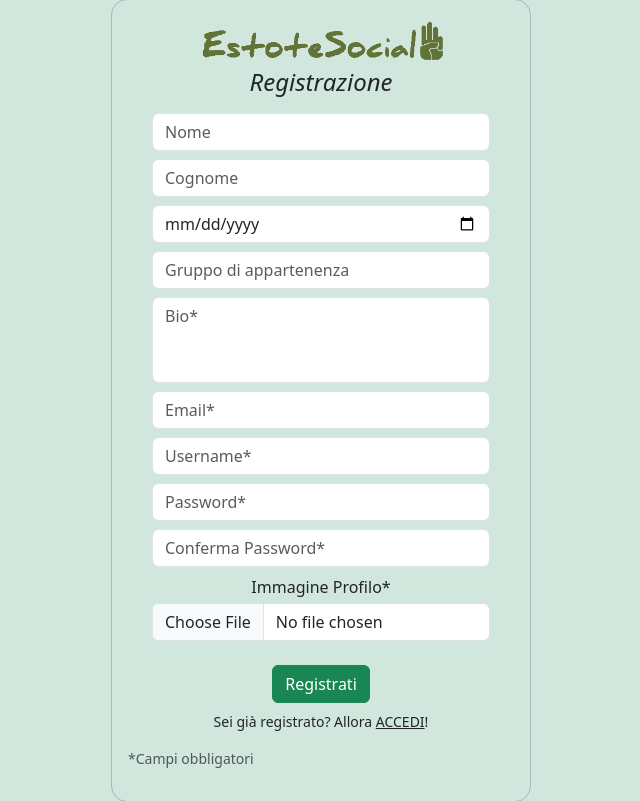
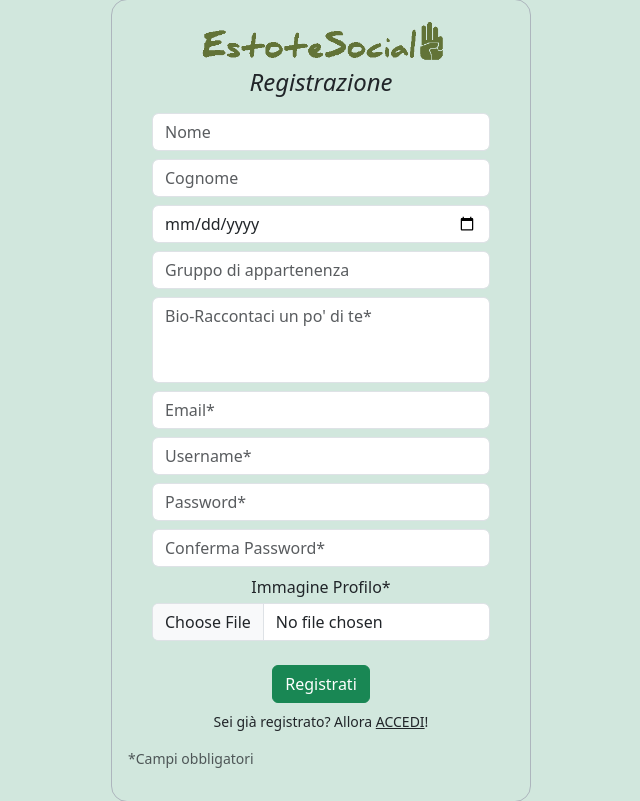
Before and after one commit to GiovanniPisoni/Web-Technologies-Estote-Social, a PHP site: page /register.php in a window 1280 px wide. Shown: the part 33-834 px from the top of the page, without its empty margins (319-959 px from the left). Run offline with PHP 8.4, Linux system fonts and the light colour scheme.

Commit message:
[HTML] changed bio in placeholder register

```diff
--- a/src/template/show-register.php
+++ b/src/template/show-register.php
@@ -17,7 +17,7 @@
     </div>
     <div class="mx-4 mb-2">
         <label for="bio" hidden>Bio</label>
-        <textarea class="form-control no-resize overflow-y-auto" type="bio" name="bio" id="bio" placeholder="Bio*" rows="3" required></textarea>
+        <textarea class="form-control no-resize overflow-y-auto" type="bio" name="bio" id="bio" placeholder="Bio-Raccontaci un po' di te*" rows="3" required></textarea>
     </div>
     <div class="mx-4 mb-2">
         <label for="email" hidden>Email</label>
```
Also changed, not shown: src/img/Screenshot 2024-01-09 144949.png (added).
